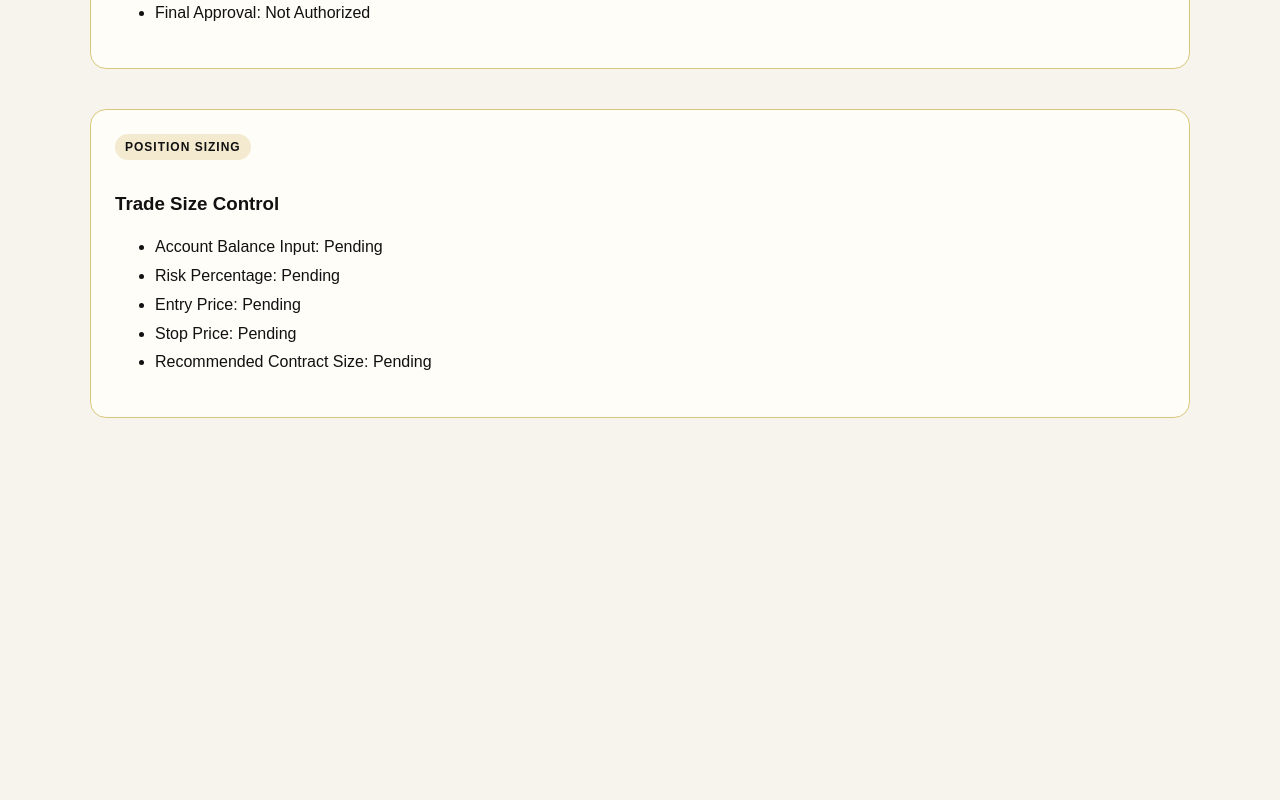
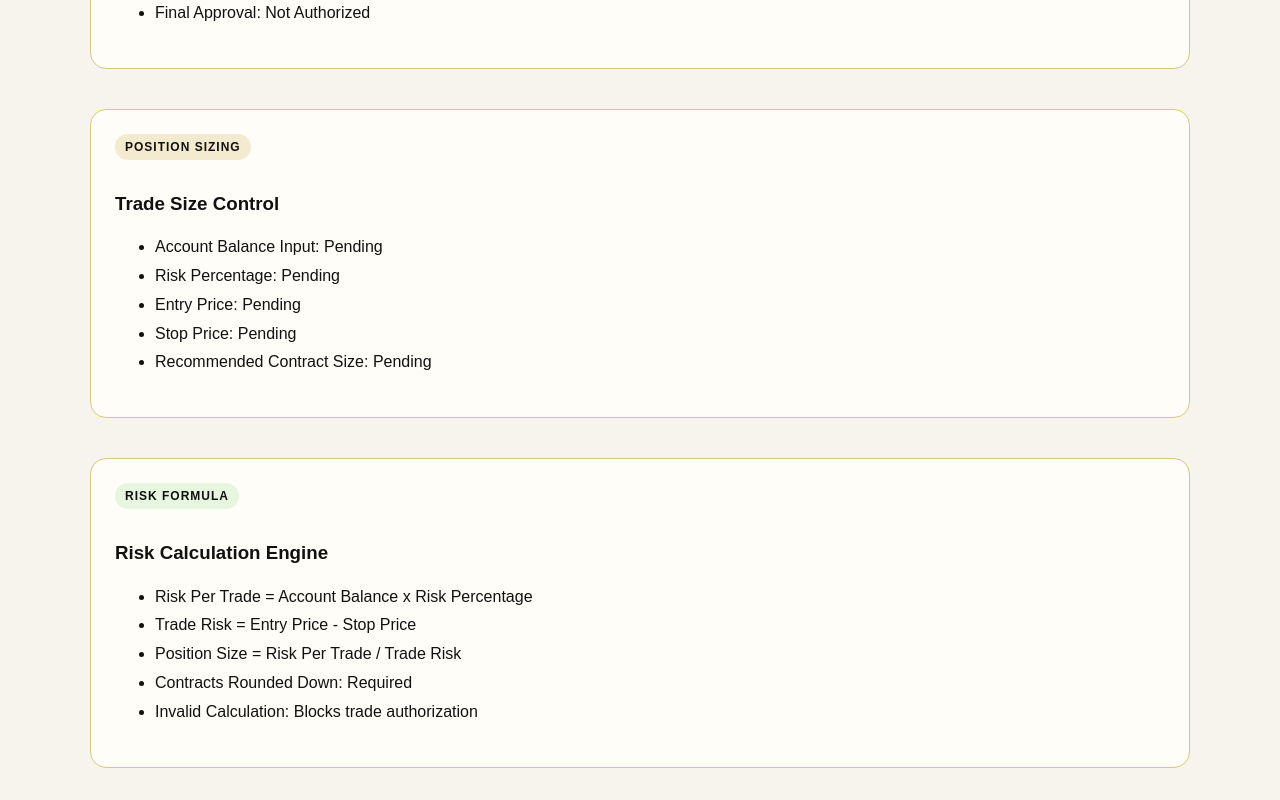
Before and after one commit to 1anointedradio-maker/elharvest-web, a Next.js app: page / in a window 1280 px wide. Shown: the part 4773-5573 px from the top of the page. Before the commit the page ends 5223 px from the top, so only its background shows below. Built offline with nearby package versions, Linux system fonts and the light colour scheme.

Commit message:
Update page.jsx

```diff
--- a/app/page.jsx
+++ b/app/page.jsx
@@ -476,6 +476,40 @@ export default function Home() {
     <li>Recommended Contract Size: Pending</li>
   </ul>
 </section>
+      <section
+  style={{
+    marginTop: "40px",
+    background: "#fffdf7",
+    border: "1px solid #d9c77b",
+    borderRadius: "16px",
+    padding: "24px",
+  }}
+>
+  <div
+    style={{
+      display: "inline-block",
+      fontSize: "12px",
+      fontWeight: "bold",
+      letterSpacing: "1px",
+      padding: "6px 10px",
+      borderRadius: "999px",
+      background: "#e7f7df",
+      marginBottom: "14px",
+    }}
+  >
+    RISK FORMULA
+  </div>
+
+  <h3>Risk Calculation Engine</h3>
+
+  <ul style={{ lineHeight: "1.8" }}>
+    <li>Risk Per Trade = Account Balance x Risk Percentage</li>
+    <li>Trade Risk = Entry Price - Stop Price</li>
+    <li>Position Size = Risk Per Trade / Trade Risk</li>
+    <li>Contracts Rounded Down: Required</li>
+    <li>Invalid Calculation: Blocks trade authorization</li>
+  </ul>
+</section>
 
     </main>
   );
```
